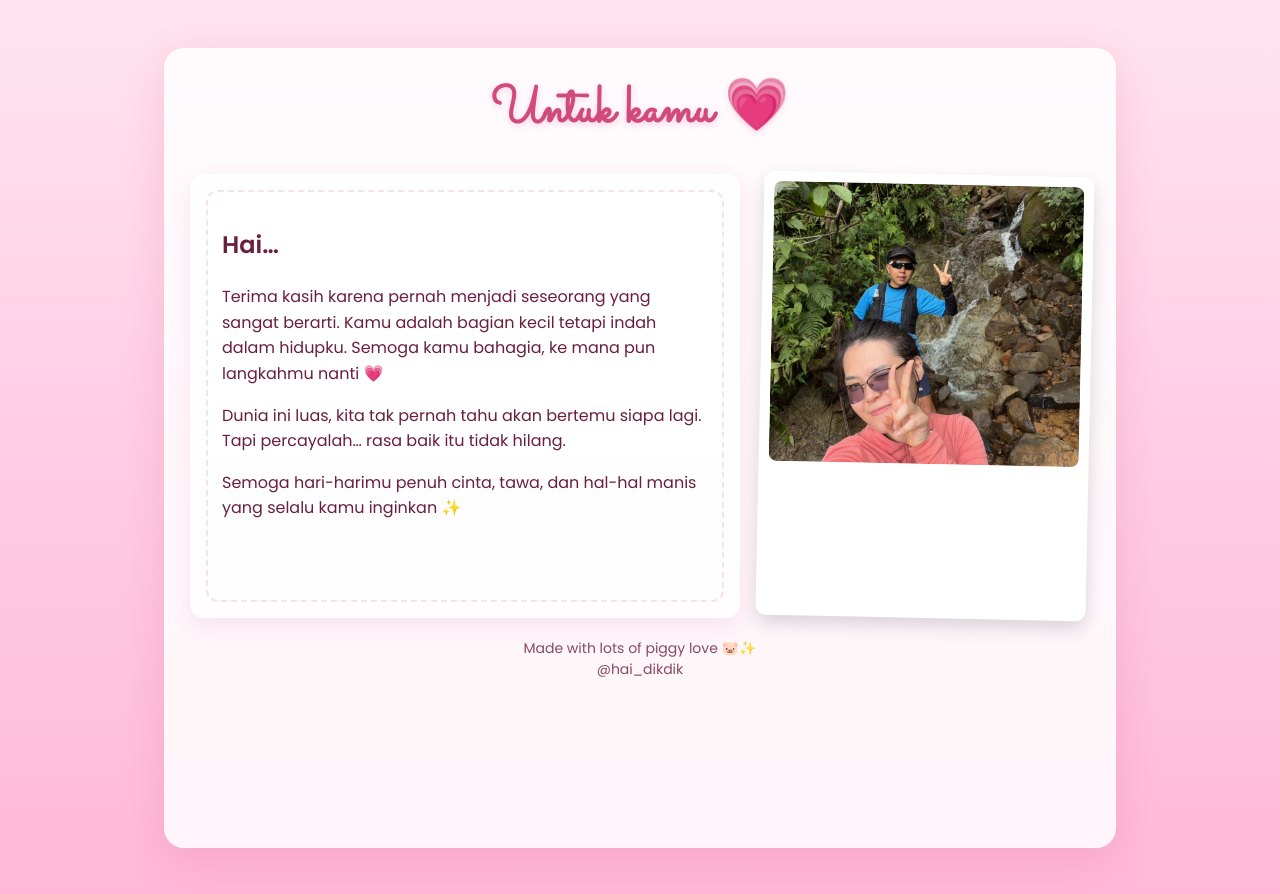
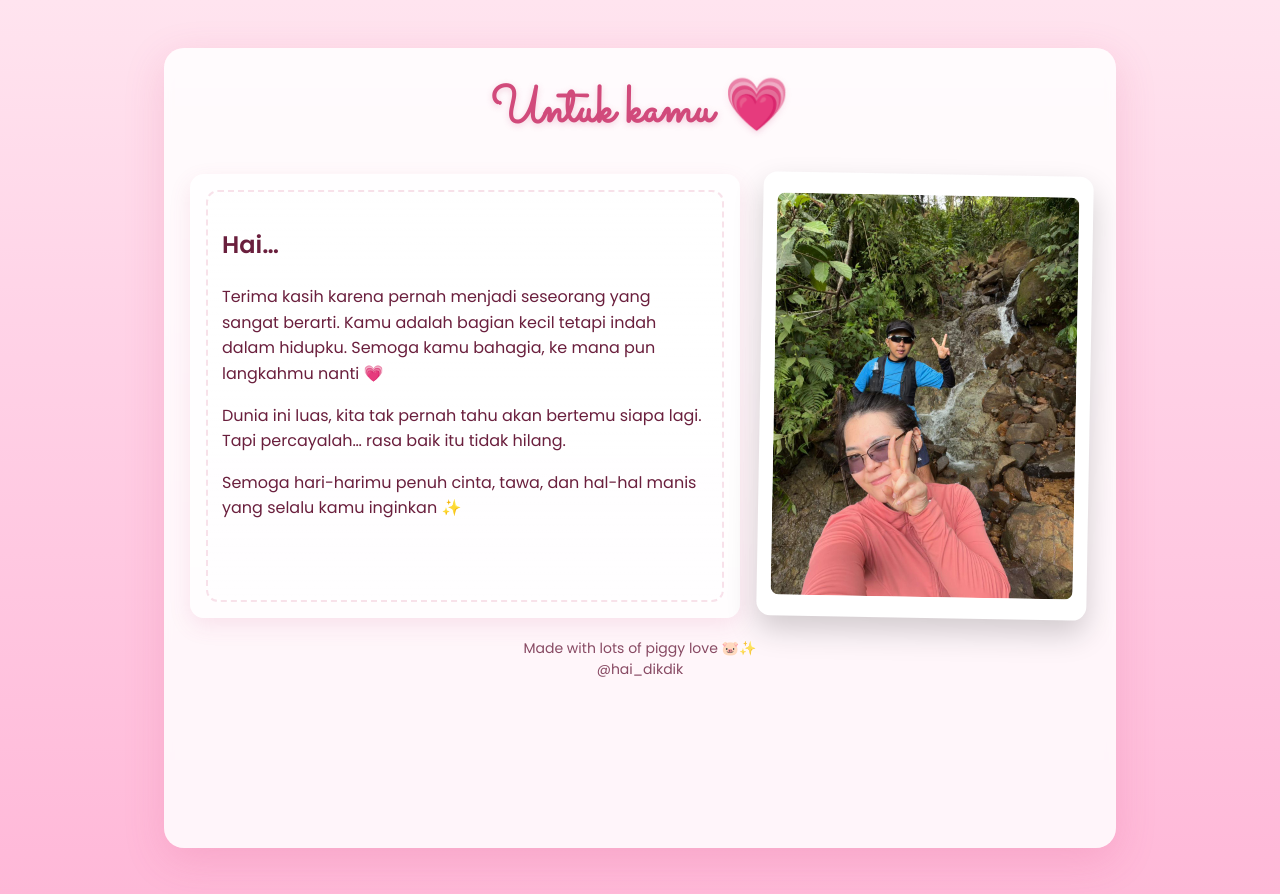
Before and after one commit to DikdikNadiansyah/Buat-kamu, a plain HTML site: page index.html in a window 1280 px wide. Drawn offline with Linux system fonts and the light colour scheme.

Commit message:
Update index.html

```diff
--- a/index.html
+++ b/index.html
@@ -84,20 +84,29 @@
   }
 
   .polaroid {
-    background: white;
-    padding: 10px;
-    border-radius: 10px;
-    box-shadow: 0 8px 18px rgba(0,0,0,0.15);
-    transform: rotate(1.2deg);
-    transition: 0.3s ease;
-  }
+  background: white;
+  padding: 14px;
+  border-radius: 14px;
+  box-shadow: 0 14px 30px rgba(0,0,0,0.18);
+  transform: rotate(1deg);
+  display: flex;
+  justify-content: center;
+  align-items: center;
+}
+
+  .polaroid:hover {
+  transform: rotate(0deg) scale(1.02);
+}
 
   #preview {
-    width: 100%;
-    height: 280px;
-    border-radius: 8px;
-    object-fit: cover;
-  }
+  width: 100%;
+  max-height: 420px;
+  height: auto;
+  border-radius: 8px;
+  object-fit: contain;
+  display: block;
+  margin: 0 auto;
+}
 
   footer {
     text-align: center;
```
